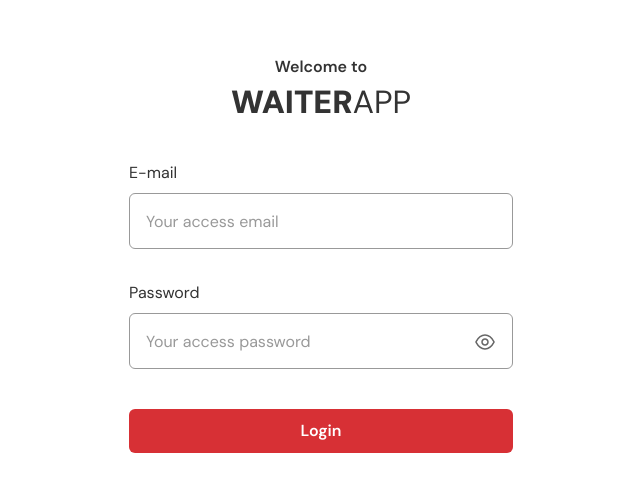
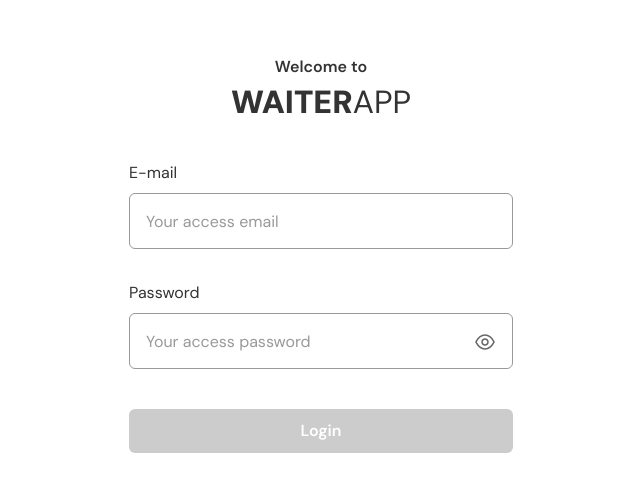
Before and after one commit to cmarciao/waiter-app-web, a Next.js app: page /signin in a window 1280 px wide. Shown: the part 146-638 px from the top of the page, without its empty margins (319-959 px from the left). Built offline with nearby package versions, Linux system fonts and the light colour scheme.

Commit message:
feat: Add api login integration

```diff
--- a/src/app/(pages)/signin/page.tsx
+++ b/src/app/(pages)/signin/page.tsx
@@ -2,7 +2,7 @@
 
 import { Input } from '@/components/Input';
 import { Button } from '@/components/Button';
-import { useLogin } from './useLogin';
+import { useLoginController } from './useLoginController';
 
 export default function Login() {
 	const {
@@ -11,7 +11,7 @@ export default function Login() {
 		register,
 		handleLogin,
 		errors
-	} = useLogin();
+	} = useLoginController();
 
 	return (
 		<section className="h-screen flex-center p-4">
@@ -48,7 +48,8 @@ export default function Login() {
 					<Button
 						type='submit'
 						className='mt-10'
-						disabled={!isValid || isLoading}
+						disabled={!isValid}
+						isLoading={isLoading}
 					>
 						Login
 					</Button>
--- a/src/app/(pages)/signin/useLogin.ts
+++ /dev/null
@@ -1,31 +0,0 @@
-import { z } from 'zod';
-import { useForm } from 'react-hook-form';
-import { zodResolver } from '@hookform/resolvers/zod';
-
-const loginSchema = z.object({
-	email: z.string().email('Invalid email.'),
-	password: z.string().min(8, { message: 'Min 8 characters.' })
-});
-
-type LoginSchema = {
-	email: string;
-	password: string;
-}
-
-export function useLogin() {
-	const {register,  handleSubmit, formState: { errors, isValid, isLoading }} = useForm<LoginSchema>({
-		resolver: zodResolver(loginSchema)
-	});
-
-	const handleLogin = handleSubmit((data: LoginSchema) => {
-		console.log(data);
-	});
-
-	return {
-		isValid,
-		isLoading,
-		register,
-		handleLogin,
-		errors
-	};
-}
--- /dev/null
+++ b/src/app/(pages)/signin/useLoginController.ts
@@ -0,0 +1,56 @@
+'use client';
+
+import { z } from 'zod';
+import { useForm } from 'react-hook-form';
+import { zodResolver } from '@hookform/resolvers/zod';
+import { useMutation } from 'react-query';
+import { authService } from '@/app/services/authService';
+import { SignInParams } from '@/app/services/authService/signIn';
+import toast from 'react-hot-toast';
+import axios from 'axios';
+
+const loginSchema = z.object({
+	email: z.string().email('Invalid email.'),
+	password: z.string().min(8, { message: 'Min 8 characters.' })
+});
+
+type LoginSchema = {
+	email: string;
+	password: string;
+}
+
+export function useLoginController() {
+	const {register,  handleSubmit, formState: { errors, isValid}} = useForm<LoginSchema>({
+		resolver: zodResolver(loginSchema)
+	});
+
+	const { isLoading, mutateAsync } = useMutation({
+		mutationFn: async (data: SignInParams) => {
+			return authService.signIn(data);
+		}
+	});
+
+	const handleLogin = handleSubmit(async (data: LoginSchema) => {
+		try {
+			const { accessToken } = await mutateAsync(data);
+			toast.success('Are you ready? Let\'s get to work! 🍕');
+
+			console.log(accessToken);
+		} catch(err) {
+			if(axios.isAxiosError(err)) {
+				const errorMessage = err.response?.data.message;
+				toast.error(errorMessage);
+			} else {
+				toast.error('Some error happened. 🙁');
+			}
+		}
+	});
+
+	return {
+		isValid,
+		isLoading,
+		register,
+		handleLogin,
+		errors
+	};
+}
--- a/src/app/entities/User.ts
+++ b/src/app/entities/User.ts
@@ -1,8 +1,6 @@
 import { UserType } from '../config/constants';
 
 export type UserType = keyof typeof UserType;
-
-console.log(UserType);
 
 export type User = {
 	id: string;
--- a/src/app/layout.tsx
+++ b/src/app/layout.tsx
@@ -1,5 +1,9 @@
 import type { Metadata } from 'next';
 import { DM_Sans } from 'next/font/google';
+
+import { Toaster } from 'react-hot-toast';
+import { GlobalProviders } from './providers/GlobalProviders';
+
 
 import './globals.css';
 
@@ -21,7 +25,14 @@ export default function RootLayout({
 	return (
 		<html lang="en" className='text-gray-500'>
 			<body className={dmSans.className}>
-				{children}
+				<GlobalProviders>
+					{children}
+
+					<Toaster
+						position="top-right"
+						reverseOrder={false}
+					/>
+				</GlobalProviders>
 			</body>
 		</html>
 	);
--- /dev/null
+++ b/src/app/providers/GlobalProviders.tsx
@@ -0,0 +1,18 @@
+'use client';
+
+import { ReactNode } from 'react';
+import { QueryClient, QueryClientProvider } from 'react-query';
+
+type GlobalProvidersProps = {
+	children: ReactNode;
+}
+
+const queryClient = new QueryClient();
+
+export function GlobalProviders({ children }: GlobalProvidersProps) {
+	return (
+		<QueryClientProvider client={queryClient}>
+			{children}
+		</QueryClientProvider>
+	);
+}
--- /dev/null
+++ b/src/app/services/authService/index.ts
@@ -0,0 +1,3 @@
+import { signIn } from './signIn';
+
+export const authService = { signIn };
--- /dev/null
+++ b/src/app/services/authService/signIn.ts
@@ -0,0 +1,19 @@
+import { httpClient } from '../httpClient';
+
+export type SignInParams = {
+	email: string;
+	password: string;
+}
+
+type SignInResponse = {
+	accessToken: string;
+}
+
+export async function signIn(params: SignInParams) {
+	const { data } = await httpClient.post<SignInResponse>(
+		'/auth/signin',
+		params
+	);
+
+	return data;
+}
--- a/src/components/Button.tsx
+++ b/src/components/Button.tsx
@@ -3,20 +3,29 @@ import { twMerge } from 'tailwind-merge';
 
 type ButtonProps = ComponentProps<'button'> & {
 	className?: string;
+	variant?: 'primary' | 'secondary';
+	isLoading?: boolean;
 	children: ReactNode;
-	variant?: 'primary' | 'secondary';
 }
 
-export function Button({ className, variant = 'primary', children, ...props }: ButtonProps) {
+export function Button({
+	disabled,
+	className,
+	variant = 'primary',
+	isLoading = false,
+	children,
+	...props
+}: ButtonProps) {
 	const isPrimary = variant === 'primary';
 
 	return (
 		<button
 			data-primary={isPrimary}
+			disabled={disabled || isLoading}
 			className={twMerge(
+				'data-[primary=true]:w-full enabled:bg-brand-red data-[primary=true]:text-white',
 				'h-11  text-brand-red font-semibold rounded-md',
 				'disabled:cursor-not-allowed disabled:bg-gray-200',
-				'data-[primary=true]:w-full  data-[primary=true]:bg-brand-red data-[primary=true]:text-white',
 				className
 			)}
 			{...props}
--- a/src/components/Input.tsx
+++ b/src/components/Input.tsx
@@ -1,3 +1,5 @@
+'use client';
+
 import { ComponentProps, LegacyRef, forwardRef, useState } from 'react';
 import Image from 'next/image';
 import { twMerge } from 'tailwind-merge';
```
